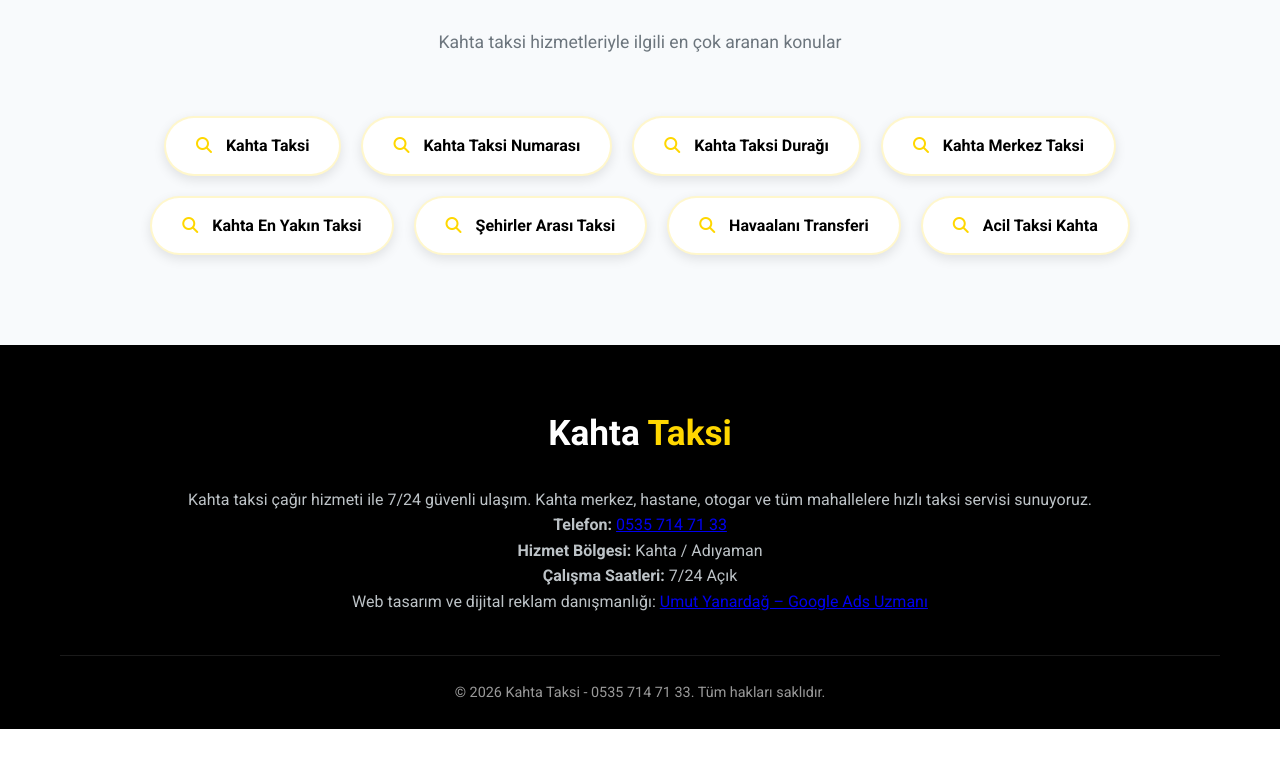
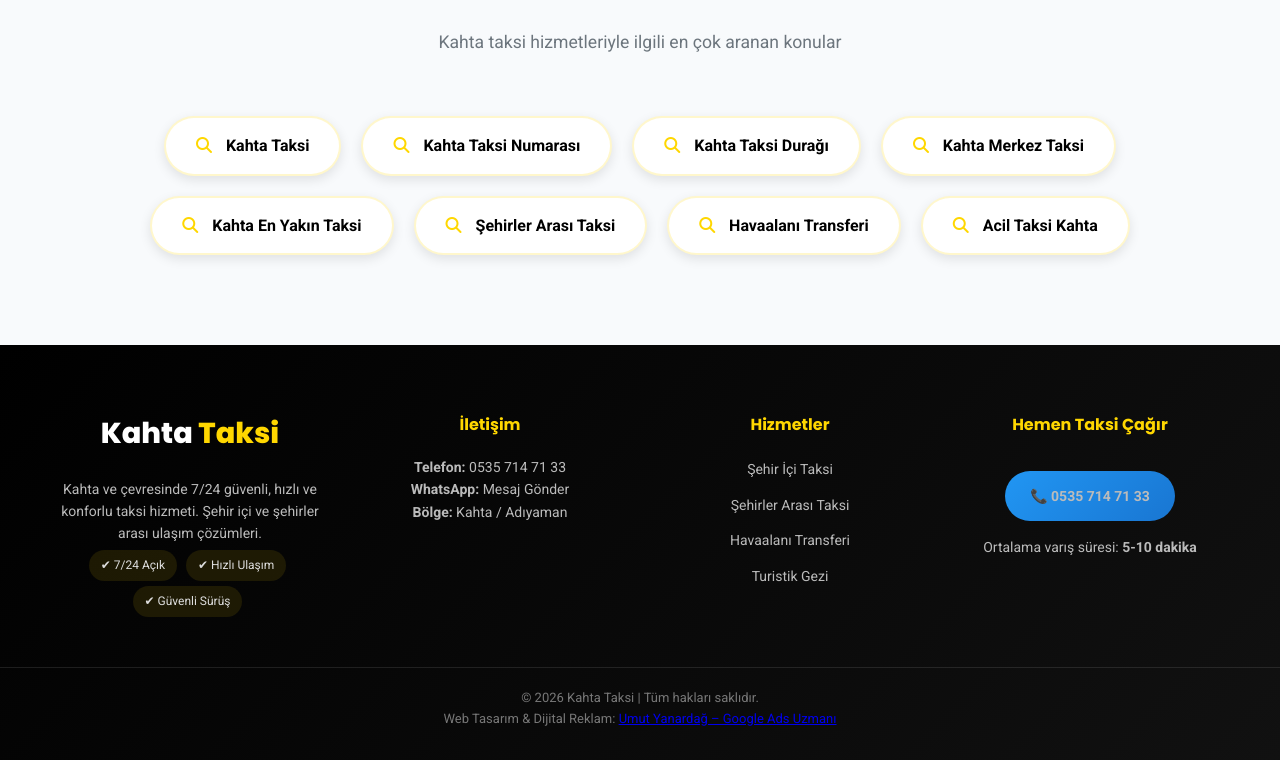
Before and after one commit to Hakikatperest/kahtataksi, a plain HTML site: page index.html in a window 1280 px wide. Shown: the part 7203-7963 px from the top of the page. Before the commit the page ends 7932 px from the top, so only its background shows below. Drawn offline with Linux system fonts and the light colour scheme.

Commit message:
Update index.html

```diff
--- a/index.html
+++ b/index.html
@@ -806,6 +806,89 @@
                 box-shadow: 0 4px 15px rgba(37, 211, 102, 0.4);
             }
         }
+        .modern-footer {
+    background: linear-gradient(135deg, #000000 0%, #111111 100%);
+    color: #ddd;
+    padding: 70px 0 30px;
+}
+
+.footer-grid {
+    display: grid;
+    grid-template-columns: repeat(auto-fit, minmax(220px, 1fr));
+    gap: 40px;
+}
+
+.footer-col h4 {
+    color: #FFD700;
+    margin-bottom: 20px;
+}
+
+.footer-logo {
+    font-size: 1.8rem;
+    color: white;
+}
+
+.footer-logo span {
+    color: #FFD700;
+}
+
+.footer-col p,
+.footer-col a {
+    color: #bbb;
+    font-size: 14px;
+    text-decoration: none;
+}
+
+.footer-col a:hover {
+    color: #FFD700;
+}
+
+.footer-col ul {
+    list-style: none;
+    padding: 0;
+}
+
+.footer-col ul li {
+    margin-bottom: 10px;
+}
+
+.footer-badges span {
+    display: inline-block;
+    background: rgba(255,215,0,0.1);
+    padding: 6px 12px;
+    border-radius: 20px;
+    margin: 5px 5px 0 0;
+    font-size: 12px;
+}
+
+.footer-cta {
+    text-align: center;
+}
+
+.footer-call-btn {
+    display: inline-block;
+    background: linear-gradient(135deg, #2196F3, #1976D2);
+    padding: 14px 25px;
+    border-radius: 50px;
+    color: white;
+    font-weight: 700;
+    margin: 15px 0;
+    transition: 0.3s;
+}
+
+.footer-call-btn:hover {
+    transform: translateY(-3px);
+    box-shadow: 0 10px 25px rgba(0,0,0,0.3);
+}
+
+.footer-bottom {
+    margin-top: 50px;
+    padding-top: 20px;
+    border-top: 1px solid rgba(255,255,255,0.1);
+    text-align: center;
+    font-size: 13px;
+    color: #777;
+}
 
         .whatsapp-tooltip::after {
             content: '';
@@ -1366,40 +1449,71 @@
         </div>
     </section>
 
-   <!-- Footer -->
-<footer>
-    <div class="container">
-
-        <div class="footer-logo">Kahta <span>Taksi</span></div>
-
-        <p>
-            Kahta taksi çağır hizmeti ile 7/24 güvenli ulaşım.
-            Kahta merkez, hastane, otogar ve tüm mahallelere hızlı taksi servisi sunuyoruz.
-        </p>
-
-        <div class="footer-contact">
+   <!-- Modern Footer -->
+<footer class="modern-footer">
+    <div class="container footer-grid">
+
+        <!-- Marka Alanı -->
+        <div class="footer-col">
+            <h3 class="footer-logo">Kahta <span>Taksi</span></h3>
+            <p>
+                Kahta ve çevresinde 7/24 güvenli, hızlı ve konforlu taksi hizmeti.
+                Şehir içi ve şehirler arası ulaşım çözümleri.
+            </p>
+
+            <div class="footer-badges">
+                <span>✔ 7/24 Açık</span>
+                <span>✔ Hızlı Ulaşım</span>
+                <span>✔ Güvenli Sürüş</span>
+            </div>
+        </div>
+
+        <!-- İletişim -->
+        <div class="footer-col">
+            <h4>İletişim</h4>
             <p><strong>Telefon:</strong>
                 <a href="tel:05357147133">0535 714 71 33</a>
             </p>
-            <p><strong>Hizmet Bölgesi:</strong> Kahta / Adıyaman</p>
-            <p><strong>Çalışma Saatleri:</strong> 7/24 Açık</p>
-        </div>
-
-        <div class="footer-credit">
-            <p>
-                Web tasarım ve dijital reklam danışmanlığı:
-                <a href="https://www.umutyanardag.com/"
-                   target="_blank"
-                   rel="noopener noreferrer">
-                   Umut Yanardağ – Google Ads Uzmanı
+            <p><strong>WhatsApp:</strong>
+                <a href="https://wa.me/905357147133" target="_blank">
+                    Mesaj Gönder
                 </a>
             </p>
+            <p><strong>Bölge:</strong> Kahta / Adıyaman</p>
         </div>
 
-        <div class="footer-copyright">
-            © 2026 Kahta Taksi - 0535 714 71 33. Tüm hakları saklıdır.
+        <!-- Hizmetler -->
+        <div class="footer-col">
+            <h4>Hizmetler</h4>
+            <ul>
+                <li><a href="#services">Şehir İçi Taksi</a></li>
+                <li><a href="#services">Şehirler Arası Taksi</a></li>
+                <li><a href="#services">Havaalanı Transferi</a></li>
+                <li><a href="#services">Turistik Gezi</a></li>
+            </ul>
         </div>
 
+        <!-- Hızlı Çağrı -->
+        <div class="footer-col footer-cta">
+            <h4>Hemen Taksi Çağır</h4>
+            <a href="tel:05357147133" class="footer-call-btn">
+                📞 0535 714 71 33
+            </a>
+            <p>Ortalama varış süresi: <strong>5-10 dakika</strong></p>
+        </div>
+
+    </div>
+
+    <!-- Alt Çizgi -->
+    <div class="footer-bottom">
+        © 2026 Kahta Taksi | Tüm hakları saklıdır.
+        <br>
+        Web Tasarım & Dijital Reklam:
+        <a href="https://www.umutyanardag.com/"
+           target="_blank"
+           rel="noopener noreferrer">
+           Umut Yanardağ – Google Ads Uzmanı
+        </a>
     </div>
 </footer>
 
```
